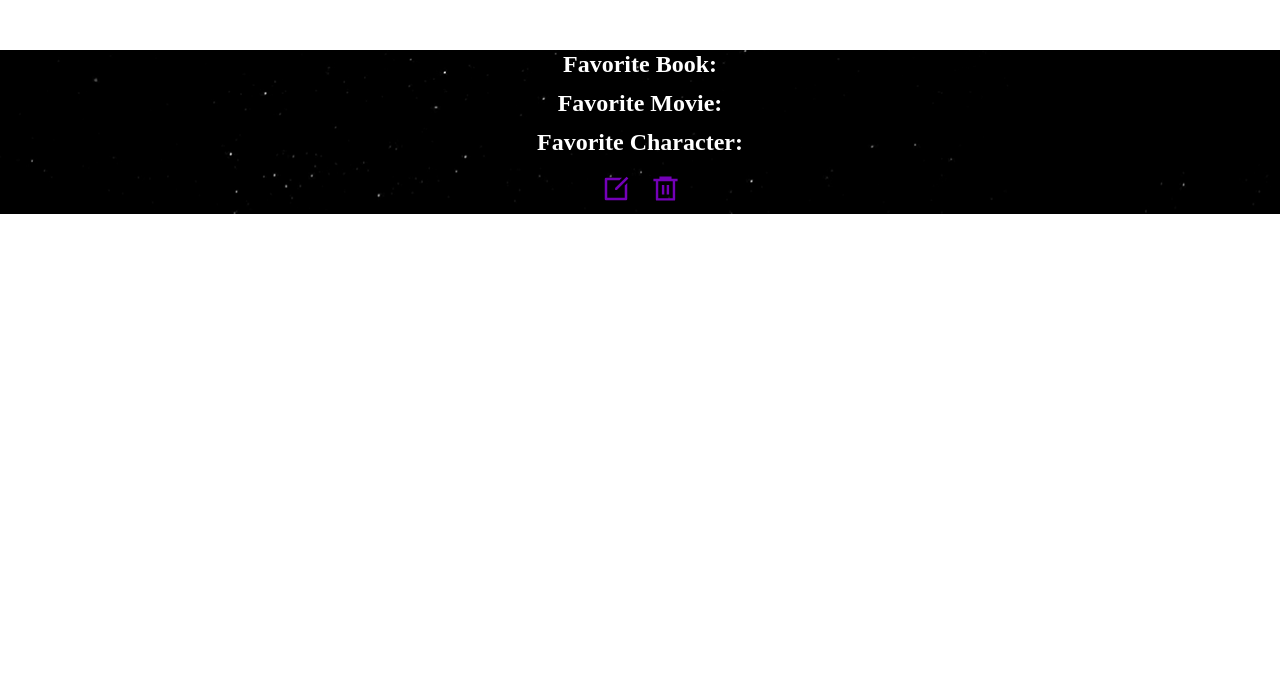
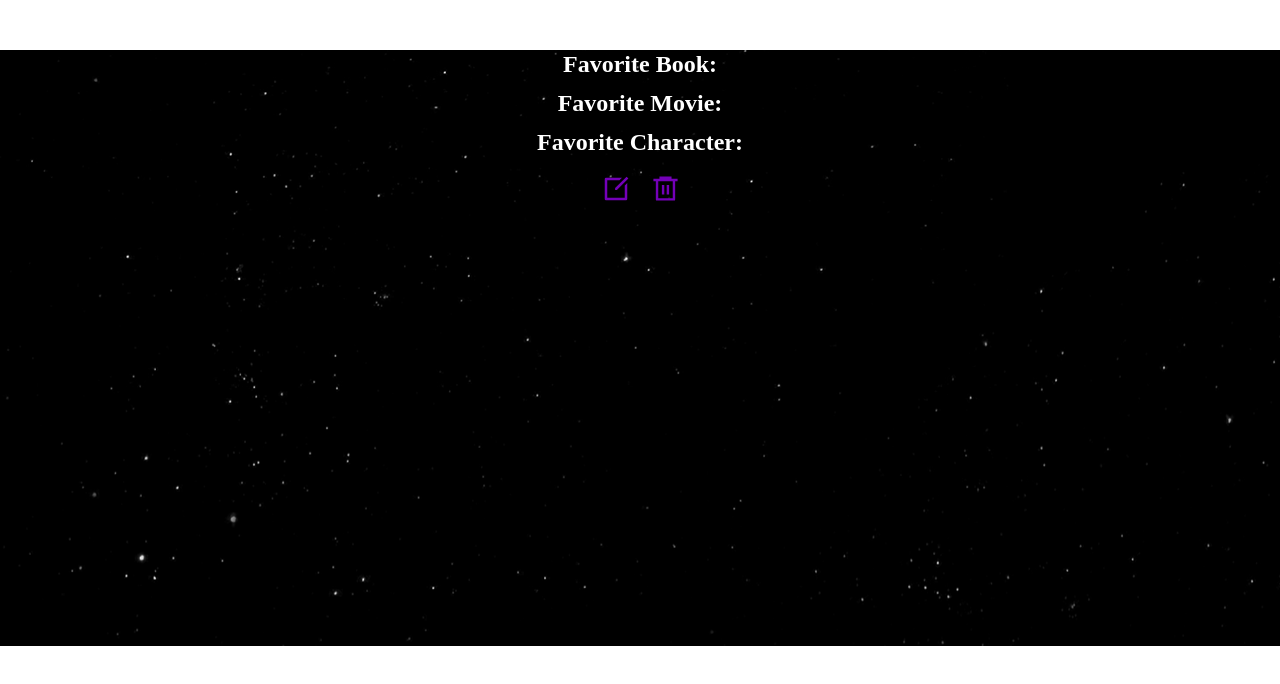
Before and after one commit to courtneydowns/potterverse-fan-site-client, a React (Create React App) app: page /profile in a window 1280 px wide. Shown: the top 684 px of the page. Built offline with nearby package versions, Linux system fonts and the light colour scheme; no server answers; the HTML template or start-up script is replaced by a standard one.

Commit message:
background fix

```diff
--- a/src/App.css
+++ b/src/App.css
@@ -107,7 +107,6 @@ body {
   width: 100%;
   height: 100%;
   display: block;
-  background-size: contain;
 }
 
 .stars {
--- a/src/Components/profile/ViewProfile.jsx
+++ b/src/Components/profile/ViewProfile.jsx
@@ -126,7 +126,6 @@ class ViewProfile extends Component {
             profileData={this.state.profileData}
           />
         </div>
-        {/* <br></br>
         <br></br>
         <br></br>
         <br></br>
@@ -143,7 +142,8 @@ class ViewProfile extends Component {
         <br></br>
         <br></br>
         <br></br>
-        <br></br> */}
+        <br></br>
+        <br></br>
       </div>
     );
   }
```
